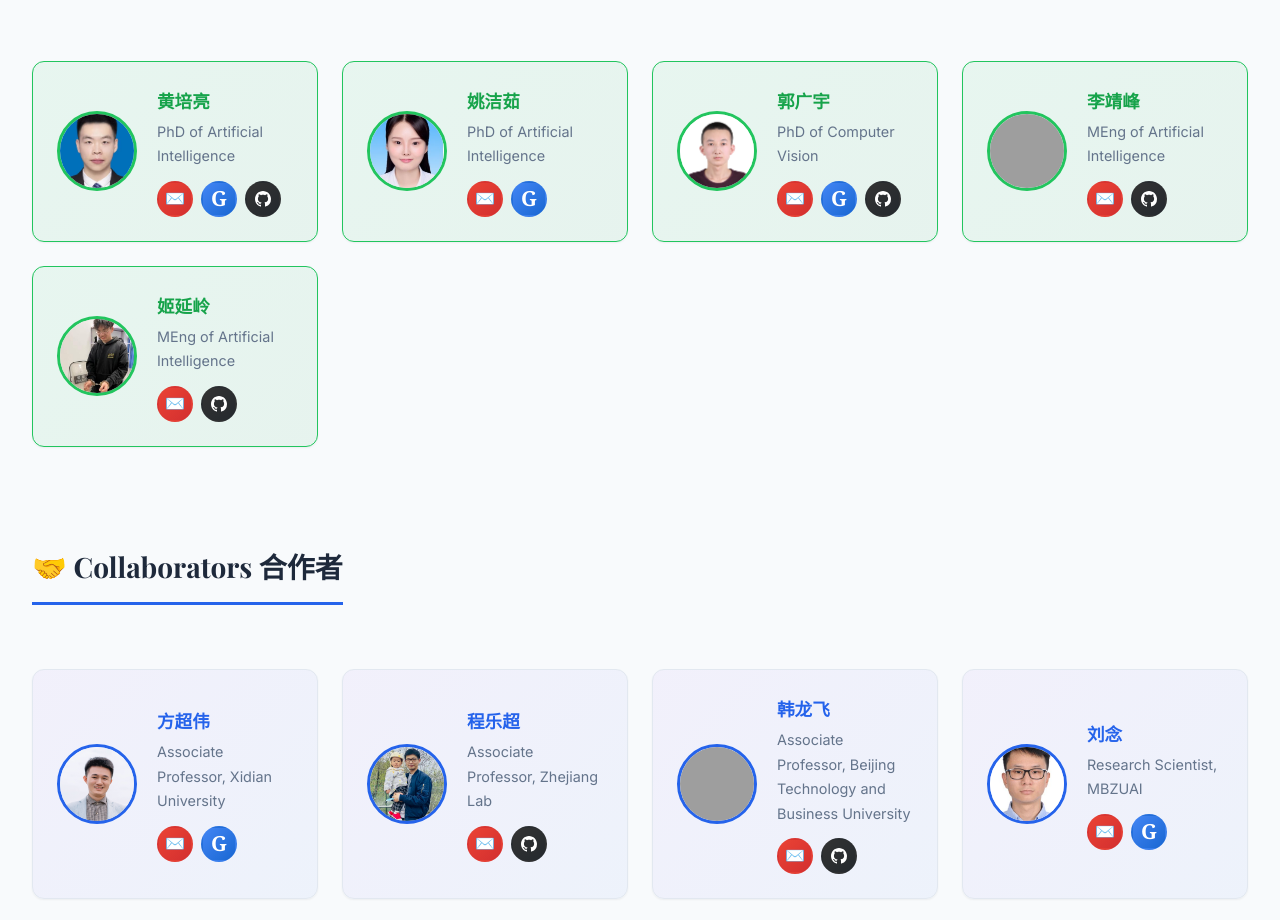
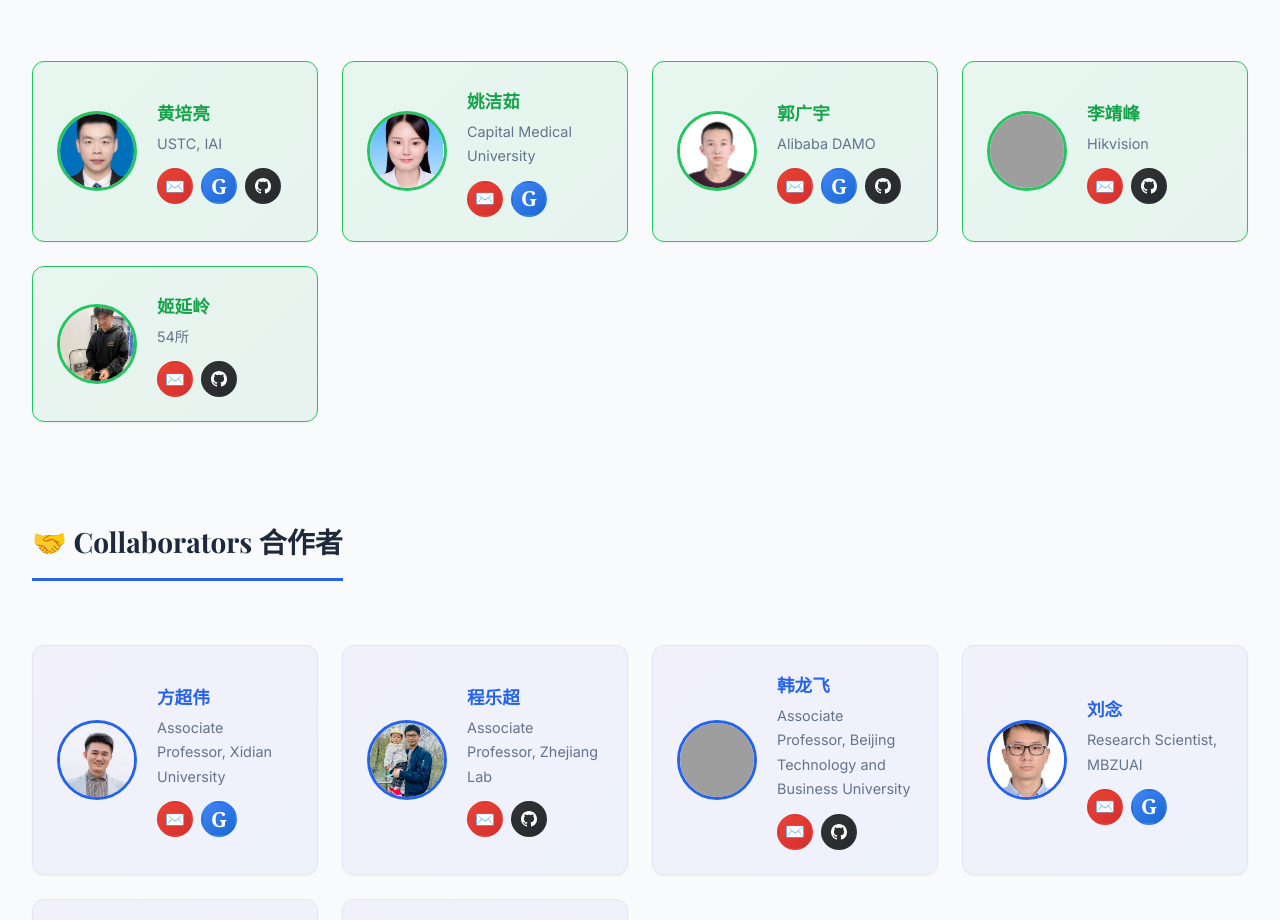
Before and after one commit to lifuguan/nwpu-CV-research-group, a plain HTML site: page pages/people.html in a window 1280 px wide. Shown: the part 3496-4416 px from the top of the page. Drawn offline with nearby package versions, Linux system fonts and the light colour scheme; grey boxes are pictures that could not be loaded.

Commit message:
Update alumni information and add graduate destination for Yanling Ji
- Updated alumni affiliations in people.html:
  - 黄培亮: USTC, IAI
  - 姚洁茹: Capital Medical University
  - 郭广宇: Alibaba DAMO
  - 李靖峰: Hikvision
  - 姬延岭: 54所
- Updated jiyanling.html profile with graduate destination (54所)

```diff
--- a/pages/people.html
+++ b/pages/people.html
@@ -930,7 +930,7 @@
 					<img src="../public/authors/黄培亮/avatar.jpg" alt="黄培亮" class="person-avatar">
 					<div class="person-info">
 						<h4>黄培亮</h4>
-						<p>PhD of Artificial Intelligence</p>
+						<p>USTC, IAI</p>
 						<div class="social-buttons">
 							<a href="mailto:peilianghuang2017@gmail.com" class="social-btn btn-email" title="Email" onclick="event.stopPropagation();">✉️</a>
 							<a href="https://scholar.google.com/citations?hl=en&user=jMusa5kAAAAJ&view_op=list_works&sortby=pubdate" target="_blank" class="social-btn btn-scholar" title="Google Scholar" onclick="event.stopPropagation();">G</a>
@@ -946,7 +946,7 @@
 					<img src="../public/authors/姚洁茹/avatar.jpg" alt="姚洁茹" class="person-avatar">
 					<div class="person-info">
 						<h4>姚洁茹</h4>
-						<p>PhD of Artificial Intelligence</p>
+						<p>Capital Medical University</p>
 						<div class="social-buttons">
 							<a href="mailto:rubyyao@mail.nwpu.edu.cn" class="social-btn btn-email" title="Email" onclick="event.stopPropagation();">✉️</a>
 							<a href="https://scholar.google.com/citations?hl=en&user=VKEmRKGvkdEC&view_op=list_works&sortby=pubdate" target="_blank" class="social-btn btn-scholar" title="Google Scholar" onclick="event.stopPropagation();">G</a>
@@ -957,7 +957,7 @@
 					<img src="../public/authors/郭广宇/avatar.jpg" alt="郭广宇" class="person-avatar">
 					<div class="person-info">
 						<h4>郭广宇</h4>
-						<p>PhD of Computer Vision</p>
+						<p>Alibaba DAMO</p>
 						<div class="social-buttons">
 							<a href="mailto:gyguo95@gmail.com" class="social-btn btn-email" title="Email" onclick="event.stopPropagation();">✉️</a>
 							<a href="https://scholar.google.com/citations?user=F-mtieAAAAAJ&hl=en" target="_blank" class="social-btn btn-scholar" title="Google Scholar" onclick="event.stopPropagation();">G</a>
@@ -973,7 +973,7 @@
 					<img src="../public/authors/李靖峰/avatar.jpg" alt="李靖峰" class="person-avatar">
 					<div class="person-info">
 						<h4>李靖峰</h4>
-						<p>MEng of Artificial Intelligence</p>
+						<p>Hikvision</p>
 						<div class="social-buttons">
 							<a href="mailto:li0jingfeng@gmail.com" class="social-btn btn-email" title="Email" onclick="event.stopPropagation();">✉️</a>
 							<a href="https://github.com/Li-jingfeng" target="_blank" class="social-btn btn-github" title="GitHub" onclick="event.stopPropagation();">
@@ -988,7 +988,7 @@
 					<img src="../public/authors/姬延岭/avatar.png" alt="姬延岭" class="person-avatar">
 					<div class="person-info">
 						<h4>姬延岭</h4>
-						<p>MEng of Artificial Intelligence</p>
+						<p>54所</p>
 						<div class="social-buttons">
 							<a href="mailto:jiyanling6@gmail.com" class="social-btn btn-email" title="Email" onclick="event.stopPropagation();">✉️</a>
 							<a href="https://github.com/xiaojihh" target="_blank" class="social-btn btn-github" title="GitHub" onclick="event.stopPropagation();">
```
Also changed, not shown: people/jiyanling.html (+3 -3 lines).
